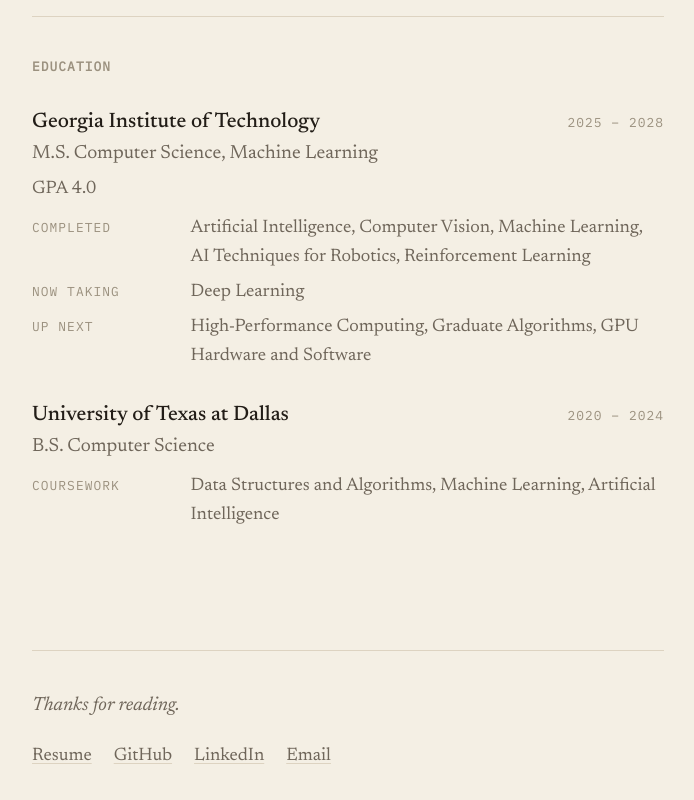
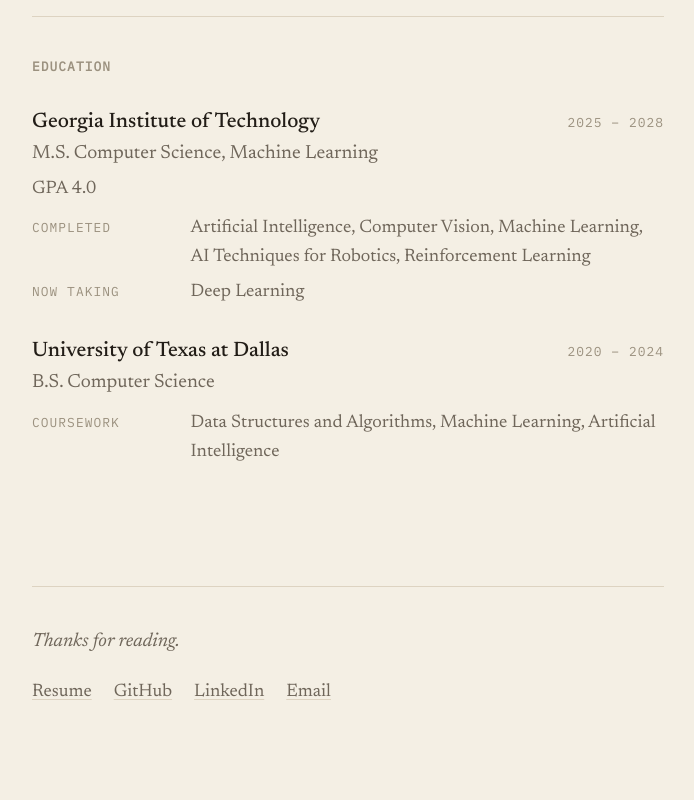
Before and after one commit to Salemmander/Portfolio, a React (Vite) app: page / in a window 1280 px wide. Shown: the part 1354-2154 px from the top of the page, without its empty margins (292-986 px from the left). Built offline with nearby package versions, Linux system fonts and the light colour scheme.

Commit message:
Remove upcoming courses

```diff
--- a/src/data.js
+++ b/src/data.js
@@ -110,7 +110,6 @@
     courses: [
       { label: 'Completed', list: 'Artificial Intelligence, Computer Vision, Machine Learning, AI Techniques for Robotics, Reinforcement Learning' },
       { label: 'Now taking', list: 'Deep Learning' },
-      { label: 'Up next', list: 'High-Performance Computing, Graduate Algorithms, GPU Hardware and Software' },
     ],
   },
   {
```
Also changed, not shown: 1 other file (tests, documents, lock files or other folders).
